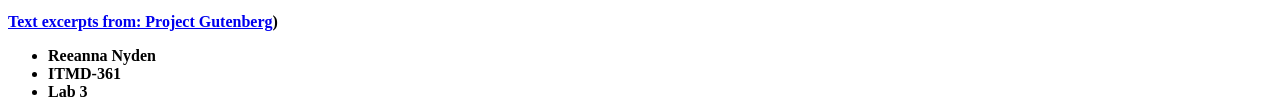
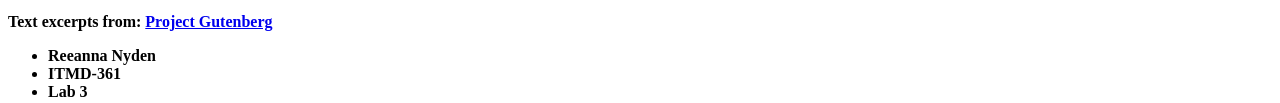
Before and after one commit to rnyden/itmd-361-lab3, a plain HTML site: page index.html in a window 1280 px wide. Shown: the part 851-954 px from the top of the page. Drawn offline with Linux system fonts and the light colour scheme.

Commit message:
changed which part of the text included the hyperlink

```diff
--- a/index.html
+++ b/index.html
@@ -59,7 +59,10 @@
   but the sun blistered the paint and the rains washed it away, and now the house was as dull and gray as everything else.<p/>
 
   <strong>
-  <a href="http://www.gutenberg.org">Text excerpts from: Project Gutenberg</a>)
+  <p>
+    Text excerpts from:
+    <a href="http://www.gutenberg.org">Project Gutenberg</a>
+  </p>
   <ul>
     <li>Reeanna Nyden</li>
 	<li>ITMD-361</li>
```
Also changed, not shown: 1 other file.
